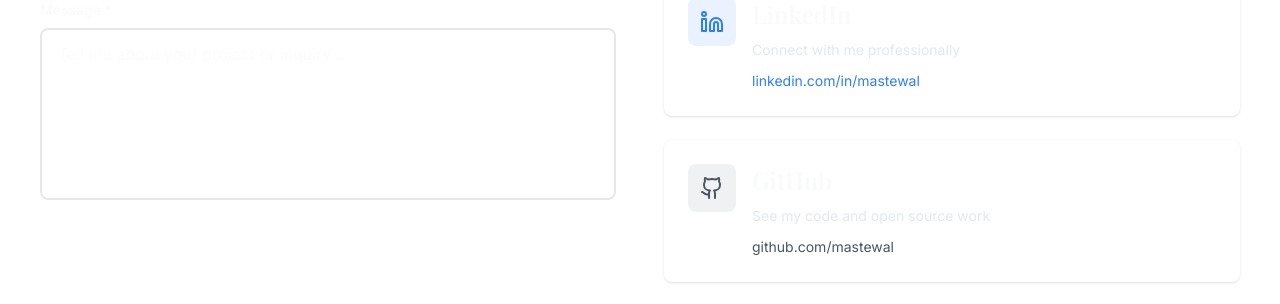
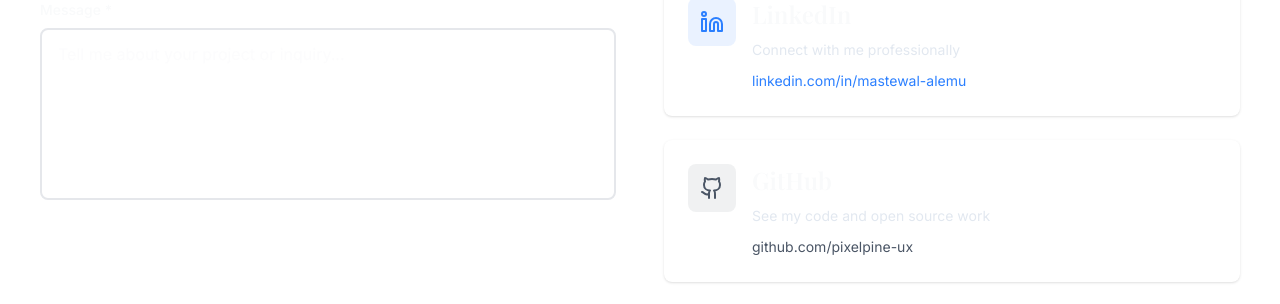
Before and after one commit to pixelpine-ux/Portfolio-Redesign-1-, a React (Vite) app: page /contact in a window 1280 px wide. Shown: the part 805-1109 px from the top of the page. Built offline with nearby package versions, Linux system fonts and the light colour scheme.

Commit message:
update links across contact page and footer

```diff
--- a/src/app/components/Footer.tsx
+++ b/src/app/components/Footer.tsx
@@ -47,15 +47,16 @@ export function Footer() {
             <h4 className="text-white mb-4">Connect</h4>
             <div className="flex gap-4">
               <a
-                href="mailto:mastewal@example.com"
+                href="mailto:iammastewal@gmail.com"
                 className="w-10 h-10 bg-white/10 rounded-lg flex items-center justify-center hover:bg-cyan transition-colors"
                 aria-label="Email"
               >
                 <Mail size={20} />
               </a>
               <a
-                href="https://linkedin.com/in/mastewal"
+                href="https://www.linkedin.com/in/mastewal-alemu-a65b2a2b9"
                 target="_blank"
+
                 rel="noopener noreferrer"
                 className="w-10 h-10 bg-white/10 rounded-lg flex items-center justify-center hover:bg-cyan transition-colors"
                 aria-label="LinkedIn"
@@ -63,7 +64,7 @@ export function Footer() {
                 <Linkedin size={20} />
               </a>
               <a
-                href="https://github.com/mastewal"
+                href="https://github.com/pixelpine-ux"
                 target="_blank"
                 rel="noopener noreferrer"
                 className="w-10 h-10 bg-white/10 rounded-lg flex items-center justify-center hover:bg-cyan transition-colors"
--- a/src/app/pages/ContactPage.tsx
+++ b/src/app/pages/ContactPage.tsx
@@ -230,8 +230,8 @@ export function ContactPage() {
                     <div>
                       <h3 className="mb-2">LinkedIn</h3>
                       <p className="text-slate dark:text-gray-200 mb-2 text-sm">Connect with me professionally</p>
-                      <a href="https://linkedin.com/in/mastewal" target="_blank" rel="noopener noreferrer" className="text-blue-500 hover:underline text-sm">
-                        linkedin.com/in/mastewal
+                      <a href="https://linkedin.com/in/mastewal-alemu-a65b2a2b9" target="_blank" rel="noopener noreferrer" className="text-blue-500 hover:underline text-sm">
+                        linkedin.com/in/mastewal-alemu
                       </a>
                     </div>
                   </div>
@@ -245,8 +245,8 @@ export function ContactPage() {
                     <div>
                       <h3 className="mb-2">GitHub</h3>
                       <p className="text-slate dark:text-gray-200 mb-2 text-sm">See my code and open source work</p>
-                      <a href="https://github.com/mastewal" target="_blank" rel="noopener noreferrer" className="text-gray-600 dark:text-gray-300 hover:underline text-sm">
-                        github.com/mastewal
+                      <a href="https://github.com/pixelpine-ux" target="_blank" rel="noopener noreferrer" className="text-gray-600 dark:text-gray-300 hover:underline text-sm">
+                        github.com/pixelpine-ux
                       </a>
                     </div>
                   </div>
```
